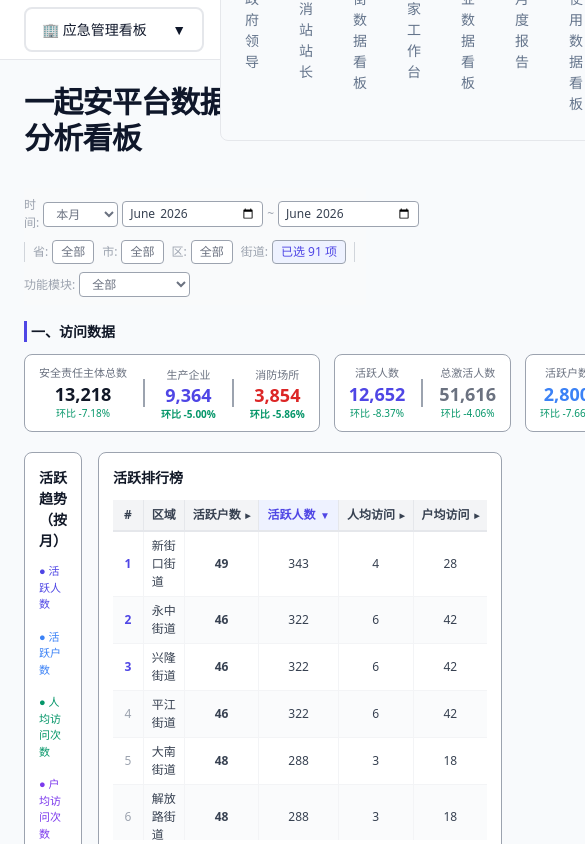
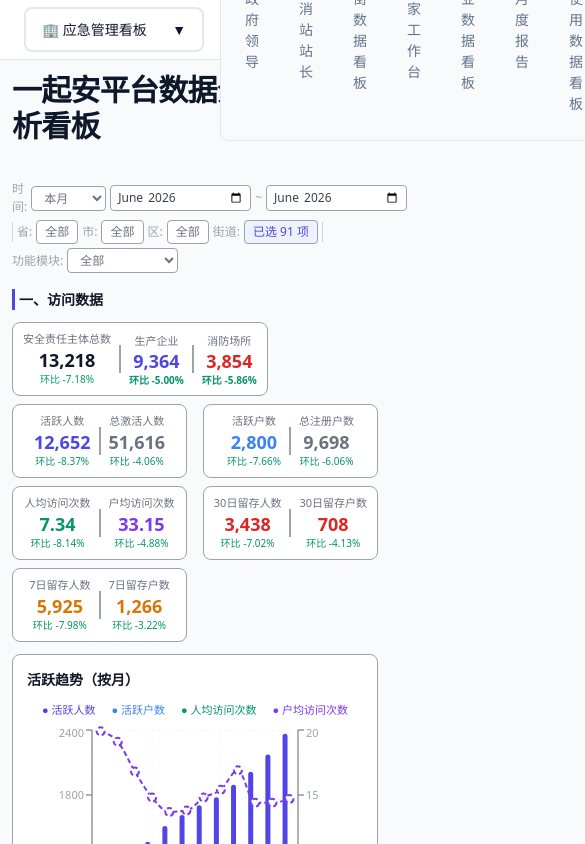
Before and after one commit to xjhyonier/dashboard, a React (Vite) app: page /emergency/operations-analytics in a window 390 px wide. Shown: the top 844 px of the page, 585 px wide, since content can reach past the window. Built offline with nearby package versions, Linux system fonts and the light colour scheme.

Commit message:
fix: 移动端趋势图ResponsiveContainer无明确高度导致不可见

```diff
--- a/src/business/emergency/pages/OperationsAnalyticsDashboard.tsx
+++ b/src/business/emergency/pages/OperationsAnalyticsDashboard.tsx
@@ -1,4 +1,4 @@
-import React, { useState, useMemo } from 'react'
+import React, { useState, useMemo, useEffect, useCallback } from 'react'
 import { PageHeader } from '../../../components/layout/PageHeader'
 import {
   ComposedChart, Bar, Line, XAxis, YAxis, CartesianGrid, Tooltip, Legend, ResponsiveContainer,
@@ -430,6 +430,15 @@ const td = (extra?: React.CSSProperties): React.CSSProperties => ({
 
 // ─── 主组件 ────────────────────────────────────────────────────
 export function OperationsAnalyticsDashboard() {
+  // 移动端检测
+  const [isMobile, setIsMobile] = useState(false)
+  useEffect(() => {
+    const check = () => setIsMobile(window.innerWidth < 768)
+    check()
+    window.addEventListener('resize', check)
+    return () => window.removeEventListener('resize', check)
+  }, [])
+
   const regionData = useMemo(() => generateRegionData(), [])
 
   // 全局筛选
@@ -785,7 +794,7 @@ export function OperationsAnalyticsDashboard() {
   }, [moduleFilter, totals.activeUsers, accessData.activeUsers])
 
   return (
-    <div style={{ padding: '24px', maxWidth: 1500, margin: '0 auto' }}>
+    <div style={{ padding: isMobile ? '12px' : '24px', maxWidth: isMobile ? '100%' : 1500, margin: '0 auto' }}>
       <PageHeader title="一起安平台数据分析看板" actions={
         <button
           onClick={() => setShowChangelog(true)}
@@ -798,8 +807,8 @@ export function OperationsAnalyticsDashboard() {
 
       {/* ─── 全局筛选栏（sticky） ────────────────────── */}
       <div style={{
-        display: 'flex', alignItems: 'center', gap: 8, marginBottom: 16,
-        flexWrap: 'wrap', padding: '8px 0',
+        display: 'flex', alignItems: 'center', gap: isMobile ? 4 : 8, marginBottom: isMobile ? 12 : 16,
+        flexWrap: 'wrap', padding: isMobile ? '4px 0' : '8px 0',
         position: 'sticky', top: 60, zIndex: 40, background: '#F9FAFB',
       }}>
         {/* 时间筛选 */}
@@ -880,9 +889,9 @@ export function OperationsAnalyticsDashboard() {
       </div>
 
       {/* ─── 平台使用概况 KPI ────────────────────────── */}
-      <div style={{ display: 'flex', gap: 14, marginBottom: 20, justifyContent: 'space-between' }}>
+      <div style={{ display: 'flex', gap: isMobile ? 8 : 14, marginBottom: isMobile ? 12 : 20, justifyContent: 'space-between', flexWrap: 'wrap' }}>
         {/* 安全责任主体总数 */}
-        <div style={{ background: 'white', borderRadius: 8, border: '1px solid #9CA3AF', padding: '10px 14px', display: 'flex', alignItems: 'center', gap: 16, flex: 1, justifyContent: 'center' }}>
+        <div style={{ background: 'white', borderRadius: 8, border: '1px solid #9CA3AF', padding: isMobile ? '8px 10px' : '10px 14px', display: 'flex', alignItems: 'center', gap: isMobile ? 8 : 16, flex: isMobile ? '0 0 calc(50% - 8px)' : 1, justifyContent: 'center' }}>
           <div style={{ textAlign: 'center' }}>
             <div style={{ fontSize: 11, color: '#6B7280', marginBottom: 2, whiteSpace: 'nowrap' }}>安全责任主体总数</div>
             <div style={{ fontSize: 18, fontWeight: 700, color: '#111827', lineHeight: 1.2 }}>{(totals.manufacturingEnterprises + totals.fireVenues).toLocaleString()}</div>
@@ -900,7 +909,7 @@ export function OperationsAnalyticsDashboard() {
           </div>
         </div>
         {/* 活跃人数 / 总激活人数 */}
-        <div style={{ background: 'white', borderRadius: 8, border: '1px solid #9CA3AF', padding: '10px 14px', display: 'flex', alignItems: 'center', gap: 16, flex: 1, justifyContent: 'center' }}>
+        <div style={{ background: 'white', borderRadius: 8, border: '1px solid #9CA3AF', padding: isMobile ? '8px 10px' : '10px 14px', display: 'flex', alignItems: 'center', gap: isMobile ? 8 : 16, flex: isMobile ? '0 0 calc(50% - 8px)' : 1, justifyContent: 'center' }}>
           <div style={{ textAlign: 'center' }}>
             <div style={{ fontSize: 11, color: '#6B7280', marginBottom: 2, whiteSpace: 'nowrap' }}>活跃人数</div>
             <div style={{ fontSize: 18, fontWeight: 700, color: '#4F46E5', lineHeight: 1.2 }}>{accessData.activeUsers.toLocaleString()}</div>
@@ -914,7 +923,7 @@ export function OperationsAnalyticsDashboard() {
           </div>
         </div>
         {/* 活跃户数 / 总注册户数 */}
-        <div style={{ background: 'white', borderRadius: 8, border: '1px solid #9CA3AF', padding: '10px 14px', display: 'flex', alignItems: 'center', gap: 16, flex: 1, justifyContent: 'center' }}>
+        <div style={{ background: 'white', borderRadius: 8, border: '1px solid #9CA3AF', padding: isMobile ? '8px 10px' : '10px 14px', display: 'flex', alignItems: 'center', gap: isMobile ? 8 : 16, flex: isMobile ? '0 0 calc(50% - 8px)' : 1, justifyContent: 'center' }}>
           <div style={{ textAlign: 'center' }}>
             <div style={{ fontSize: 11, color: '#6B7280', marginBottom: 2, whiteSpace: 'nowrap' }}>活跃户数</div>
             <div style={{ fontSize: 18, fontWeight: 700, color: '#3B82F6', lineHeight: 1.2 }}>{accessData.activeEnterprises.toLocaleString()}</div>
@@ -928,7 +937,7 @@ export function OperationsAnalyticsDashboard() {
           </div>
         </div>
         {/* 人均访问 / 户均访问 */}
-        <div style={{ background: 'white', borderRadius: 8, border: '1px solid #9CA3AF', padding: '10px 14px', display: 'flex', alignItems: 'center', gap: 16, flex: 1, justifyContent: 'center' }}>
+        <div style={{ background: 'white', borderRadius: 8, border: '1px solid #9CA3AF', padding: isMobile ? '8px 10px' : '10px 14px', display: 'flex', alignItems: 'center', gap: isMobile ? 8 : 16, flex: isMobile ? '0 0 calc(50% - 8px)' : 1, justifyContent: 'center' }}>
           <div style={{ textAlign: 'center' }}>
             <div style={{ fontSize: 11, color: '#6B7280', marginBottom: 2, whiteSpace: 'nowrap' }}>人均访问次数</div>
             <div style={{ fontSize: 18, fontWeight: 700, color: '#059669', lineHeight: 1.2 }}>{accessData.activeUsers > 0 ? (accessData.visits / accessData.activeUsers).toFixed(2) : '0'}</div>
@@ -942,7 +951,7 @@ export function OperationsAnalyticsDashboard() {
           </div>
         </div>
         {/* 30日留存人数 / 30日留存户数 */}
-        <div style={{ background: 'white', borderRadius: 8, border: '1px solid #9CA3AF', padding: '10px 14px', display: 'flex', alignItems: 'center', gap: 16, flex: 1, justifyContent: 'center' }}>
+        <div style={{ background: 'white', borderRadius: 8, border: '1px solid #9CA3AF', padding: isMobile ? '8px 10px' : '10px 14px', display: 'flex', alignItems: 'center', gap: isMobile ? 8 : 16, flex: isMobile ? '0 0 calc(50% - 8px)' : 1, justifyContent: 'center' }}>
           <div style={{ textAlign: 'center' }}>
             <div style={{ fontSize: 11, color: '#6B7280', marginBottom: 2, whiteSpace: 'nowrap' }}>30日留存人数</div>
             <div style={{ fontSize: 18, fontWeight: 700, color: '#DC2626', lineHeight: 1.2 }}>{accessData.retention30dUsers.toLocaleString()}</div>
@@ -956,7 +965,7 @@ export function OperationsAnalyticsDashboard() {
           </div>
         </div>
         {/* 7日留存人数 / 7日留存户数 */}
-        <div style={{ background: 'white', borderRadius: 8, border: '1px solid #9CA3AF', padding: '10px 14px', display: 'flex', alignItems: 'center', gap: 16, flex: 1, justifyContent: 'center' }}>
+        <div style={{ background: 'white', borderRadius: 8, border: '1px solid #9CA3AF', padding: isMobile ? '8px 10px' : '10px 14px', display: 'flex', alignItems: 'center', gap: isMobile ? 8 : 16, flex: isMobile ? '0 0 calc(50% - 8px)' : 1, justifyContent: 'center' }}>
           <div style={{ textAlign: 'center' }}>
             <div style={{ fontSize: 11, color: '#6B7280', marginBottom: 2, whiteSpace: 'nowrap' }}>7日留存人数</div>
             <div style={{ fontSize: 18, fontWeight: 700, color: '#D97706', lineHeight: 1.2 }}>{accessData.retention7dUsers.toLocaleString()}</div>
@@ -972,9 +981,9 @@ export function OperationsAnalyticsDashboard() {
       </div>
 
       {/* ─── 趋势图 + 地域排行（左右并排） ─────────────── */}
-      <div style={{ display: 'flex', gap: 16, marginBottom: 20 }}>
+      <div style={{ display: 'flex', gap: 16, marginBottom: 20, flexDirection: isMobile ? 'column' : 'row' }}>
         {/* 活跃趋势 */}
-        <div style={{ flex: 6, background: 'white', border: '1px solid #9CA3AF', borderRadius: 8, padding: 14, display: 'flex', flexDirection: 'column' }}>
+        <div style={{ flex: 6, background: 'white', border: '1px solid #9CA3AF', borderRadius: 8, padding: 14, display: 'flex', flexDirection: 'column', minHeight: isMobile ? 360 : undefined }}>
           <div style={{ fontSize: 14, fontWeight: 700, color: '#111827', marginBottom: 12 }}>活跃趋势（按月）</div>
           <div style={{ display: 'flex', gap: 16, justifyContent: 'center', marginBottom: 6, flexWrap: 'wrap' }}>
             {[
@@ -995,7 +1004,7 @@ export function OperationsAnalyticsDashboard() {
               </span>
             ))}
           </div>
-          <div style={{ flex: 1, minHeight: 0 }}>
+          <div style={{ height: isMobile ? 300 : undefined, flex: isMobile ? undefined : 1, minHeight: isMobile ? 300 : 0 }}>
           <ResponsiveContainer width="100%" height="100%">
             <ComposedChart data={monthlyTrend}>
               <CartesianGrid strokeDasharray="3 3" stroke="#F3F4F6" />
@@ -1062,7 +1071,7 @@ export function OperationsAnalyticsDashboard() {
       {/* ─── 五维分析数据 ────────────────────────────── */}
       <div style={{ background: 'white', border: '1px solid #9CA3AF', borderRadius: 8, padding: 16, marginBottom: 16 }}>
         <div style={{ fontSize: 13, fontWeight: 700, color: '#111827', marginBottom: 12 }}>五维分析</div>
-        <div style={{ display: 'flex', gap: 12, flexWrap: 'wrap' }}>
+        <div style={{ display: 'flex', gap: 12, flexWrap: 'wrap', flexDirection: isMobile ? 'column' : 'row' }}>
           <FiveDimCard title="安全制度建立情况" doneLabel="已建立" done={totals.docLedgerEstablishedEnt} undoneLabel="未建立" undone={Math.max(0, totals.docLedgerEnt - totals.docLedgerEstablishedEnt)} color="#3B82F6" />
           <FiveDimCard title="风险点识别情况" doneLabel="已识别" done={totals.riskConfirmedTotal} undoneLabel="未识别" undone={Math.max(0, totals.riskTotal - totals.riskConfirmedTotal)} color="#7C3AED" />
           <FiveDimCard title="检查计划制定情况" doneLabel="已制定" done={totals.checkPlanDone} undoneLabel="未制定" undone={Math.max(0, totals.docLedgerEnt - totals.checkPlanDone)} color="#4F46E5" />
@@ -1078,20 +1087,21 @@ export function OperationsAnalyticsDashboard() {
             <button key={tab.key} onClick={() => setFuncTab(tab.key)}
               title={tab.tooltip}
               style={{
-                flex: 1, padding: '10px 0', border: 'none', background: 'transparent',
+                flex: 1, padding: isMobile ? '8px 2px' : '10px 0', border: 'none', background: 'transparent',
                 borderBottom: funcTab === tab.key ? '2px solid #4F46E5' : '2px solid transparent',
                 marginBottom: -2, color: funcTab === tab.key ? '#4F46E5' : '#6B7280',
-                cursor: 'pointer', fontSize: 13, fontWeight: funcTab === tab.key ? 600 : 500,
+                cursor: 'pointer', fontSize: isMobile ? 11 : 13, fontWeight: funcTab === tab.key ? 600 : 500,
+                whiteSpace: 'nowrap',
               }}>
               {tab.label}
             </button>
           ))}
         </div>
-        <div style={{ padding: 16 }}>
+        <div style={{ padding: isMobile ? 8 : 16 }}>
 
           {/* 隐患排查 */}
           {funcTab === 'hazard' && (
-            <FunctionPanel
+            <FunctionPanel isMobile={isMobile}
               kpis={<>
                 <KpiBlock label="总任务数" value={totals.hazardTotal} unit="条" color="#4F46E5" compact />
                 <KpiBlock label="已检查任务数" value={totals.hazardChecked} unit="条" color="#3B82F6" compact />
@@ -1113,7 +1123,7 @@ export function OperationsAnalyticsDashboard() {
 
           {/* 镇街检查 */}
           {funcTab === 'check' && (
-            <FunctionPanel
+            <FunctionPanel isMobile={isMobile}
               kpis={<>
                 <KpiBlock label="覆盖户数" value={totals.checkCoverageEnt} unit="" color="#4F46E5" compact />
                 <TripleCard label="检查次数" value={totals.checkTotal} subValue={totals.aiSuperviseCount} subLabel="AI监管" pct={0} pct2={totals.superviseCount} pct2Label="监督检查" color="#3B82F6" />
@@ -1135,7 +1145,7 @@ export function OperationsAnalyticsDashboard() {
 
           {/* 教育培训 */}
           {funcTab === 'training' && (
-            <FunctionPanel
+            <FunctionPanel isMobile={isMobile}
               kpis={<>
                 <KpiBlock label="年度计划制定户数" value={totals.trainPlanEnt} unit="户" color="#3B82F6" compact />
                 <KpiBlock label="开展日常安全教育的户数" value={totals.trainDailyEnt} unit="户" color="#059669" compact />
@@ -1180,7 +1190,7 @@ export function OperationsAnalyticsDashboard() {
 
           {/* 风险管控 */}
           {funcTab === 'risk' && (
-            <FunctionPanel
+            <FunctionPanel isMobile={isMobile}
               kpis={<>
                 {/* 风险点总数 / 户均数量 | 已确认风险点总数 / 户均数量 */}
                 <div style={{ background: 'white', borderRadius: 8, border: '1px solid #9CA3AF', padding: '10px 14px', flex: '1 1 auto', display: 'flex', alignItems: 'center', justifyContent: 'space-between', gap: 12 }}>
@@ -1202,7 +1212,7 @@ export function OperationsAnalyticsDashboard() {
 
           {/* 制度台账 */}
           {funcTab === 'docLedger' && (
-            <FunctionPanel
+            <FunctionPanel isMobile={isMobile}
               kpis={<>
                 <KpiBlock label="安全责任主体总数" value={totals.manufacturingEnterprises + totals.fireVenues} unit="" color="#4F46E5" compact />
                 <TripleCard label="台账已建立户数" value={totals.docLedgerEstablishedEnt} subValue={totals.docLedgerEstablishedCount} subLabel="已建立数量" pct={0} pct2={totals.docLedgerEstablishedEnt > 0 ? Number((totals.docLedgerEstablishedCount / totals.docLedgerEstablishedEnt).toFixed(2)) : 0} pct2Label="户均建立数" color="#3B82F6" />
@@ -1225,7 +1235,7 @@ export function OperationsAnalyticsDashboard() {
 
           {/* 现场管理 */}
           {funcTab === 'siteManagement' && (
-            <FunctionPanel
+            <FunctionPanel isMobile={isMobile}
               kpis={<>
                 <MultiCard labels={['作业票总数', '已完成', '待验收', '待作业许可', '待现场签批']} values={[totals.siteWorkPermitTotal, totals.siteWorkPermitDone, totals.siteWorkPermitWait, totals.siteWorkPermitLicense, totals.siteWorkPermitSign]} units={['','','','','']} colors={['#4F46E5','#059669','#D97706','#3B82F6','#9CA3AF']} />
                 <KpiBlock label="作业票报备总数" value={totals.siteReportTotal} unit="" color="#7C3AED" compact />
@@ -1254,7 +1264,7 @@ export function OperationsAnalyticsDashboard() {
         >
           <div style={{
             background: 'white', borderRadius: 10, boxShadow: '0 8px 40px rgba(0,0,0,0.15)',
-            width: 520, maxHeight: '70vh', overflow: 'auto', padding: '24px 28px',
+            width: isMobile ? 'calc(100% - 24px)' : 520, maxHeight: '70vh', overflow: 'auto', padding: isMobile ? '16px 18px' : '24px 28px',
           }}
             onClick={e => e.stopPropagation()}
           >
@@ -1640,10 +1650,10 @@ function FiveDimCard({ title, doneLabel, done, undoneLabel, undone, color }: {
   )
 }
 
-function FunctionPanel({ kpis, tables }: { kpis: React.ReactNode; tables?: React.ReactNode }) {
+function FunctionPanel({ kpis, tables, isMobile }: { kpis: React.ReactNode; tables?: React.ReactNode; isMobile?: boolean }) {
   return (
-    <div style={{ display: 'flex', flexDirection: 'column', gap: 12 }}>
-      <div style={{ display: 'flex', gap: 8, flexWrap: 'wrap' }}>{kpis}</div>
+    <div style={{ display: 'flex', flexDirection: 'column', gap: isMobile ? 8 : 12 }}>
+      <div style={{ display: 'flex', gap: 8, flexWrap: 'wrap', flexDirection: isMobile ? 'column' : 'row' }}>{kpis}</div>
       {tables}
     </div>
   )
```
Also changed, not shown: .workbuddy/memory/2026-07-20.md (added).
